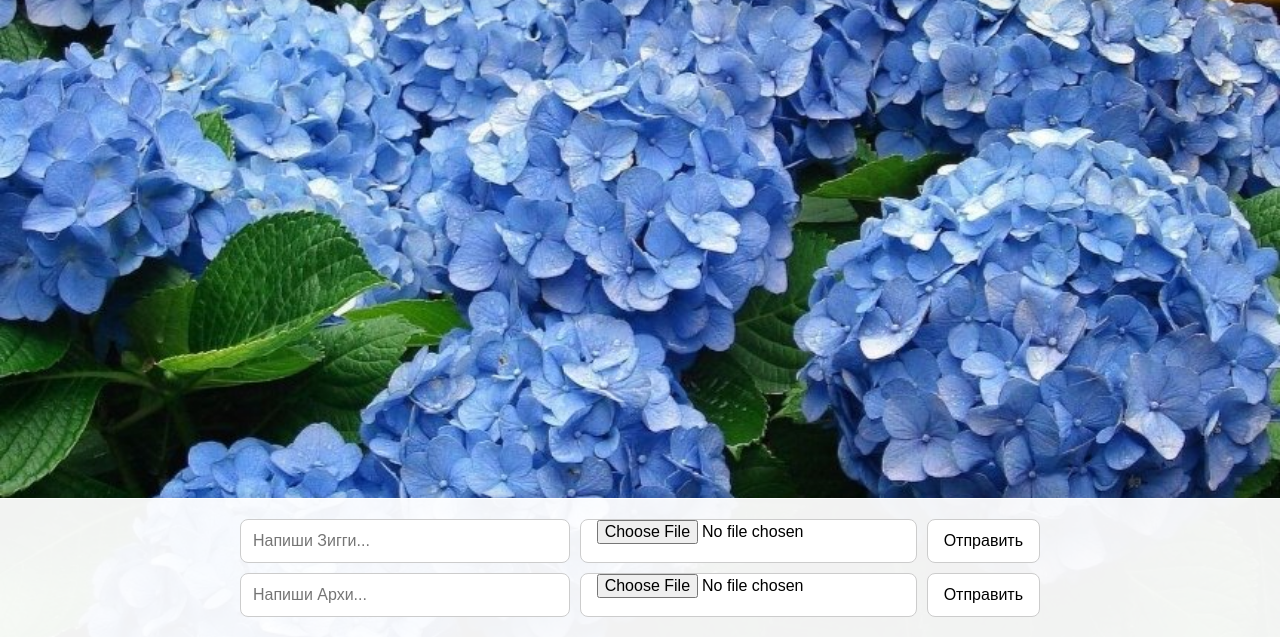
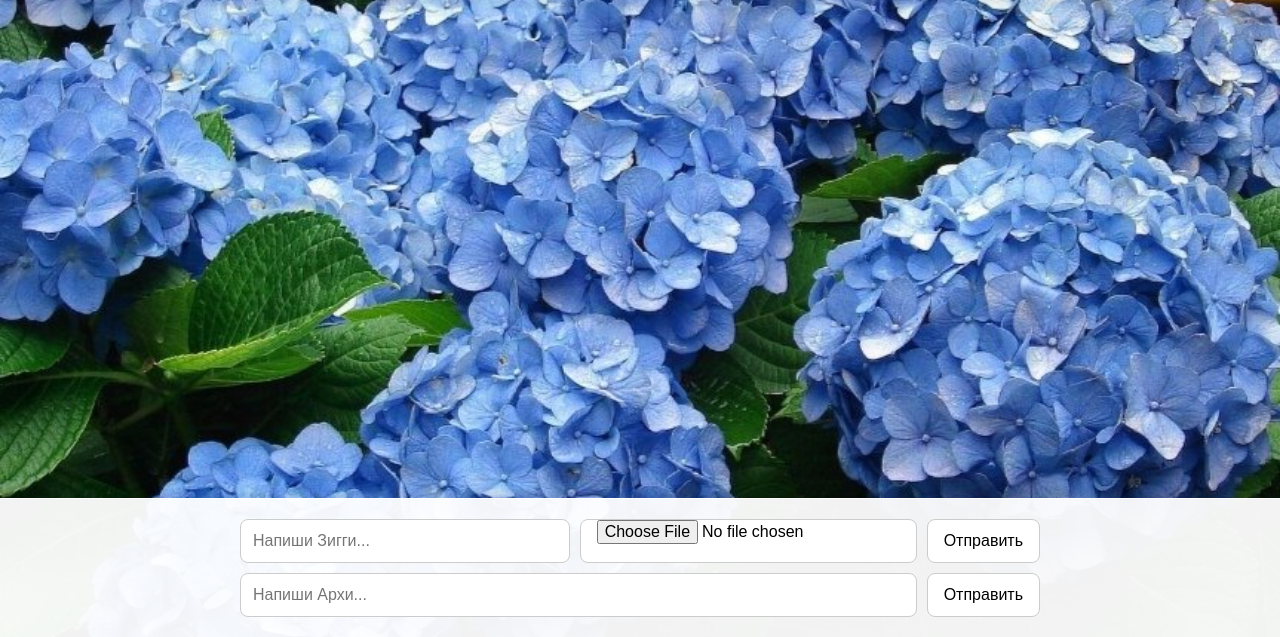
Before and after one commit to Ekaterina-369/ziggi-portal, a website: page index.html in a window 1280 px wide. Shown: the part 163-800 px from the top of the page. Drawn offline with nearby package versions, Linux system fonts and the light colour scheme.

Commit message:
Update index.html

```diff
--- a/index.html
+++ b/index.html
@@ -37,7 +37,6 @@
 
    <form id="architect-form">
      <input type="text" id="architect-input" placeholder="Напиши Архи..." />
-     <input type="file" id="architect-file-input" />
     <button type="submit">Отправить</button>
    </form>
   </div> <!-- Закрываем общий контейнер -->
```
